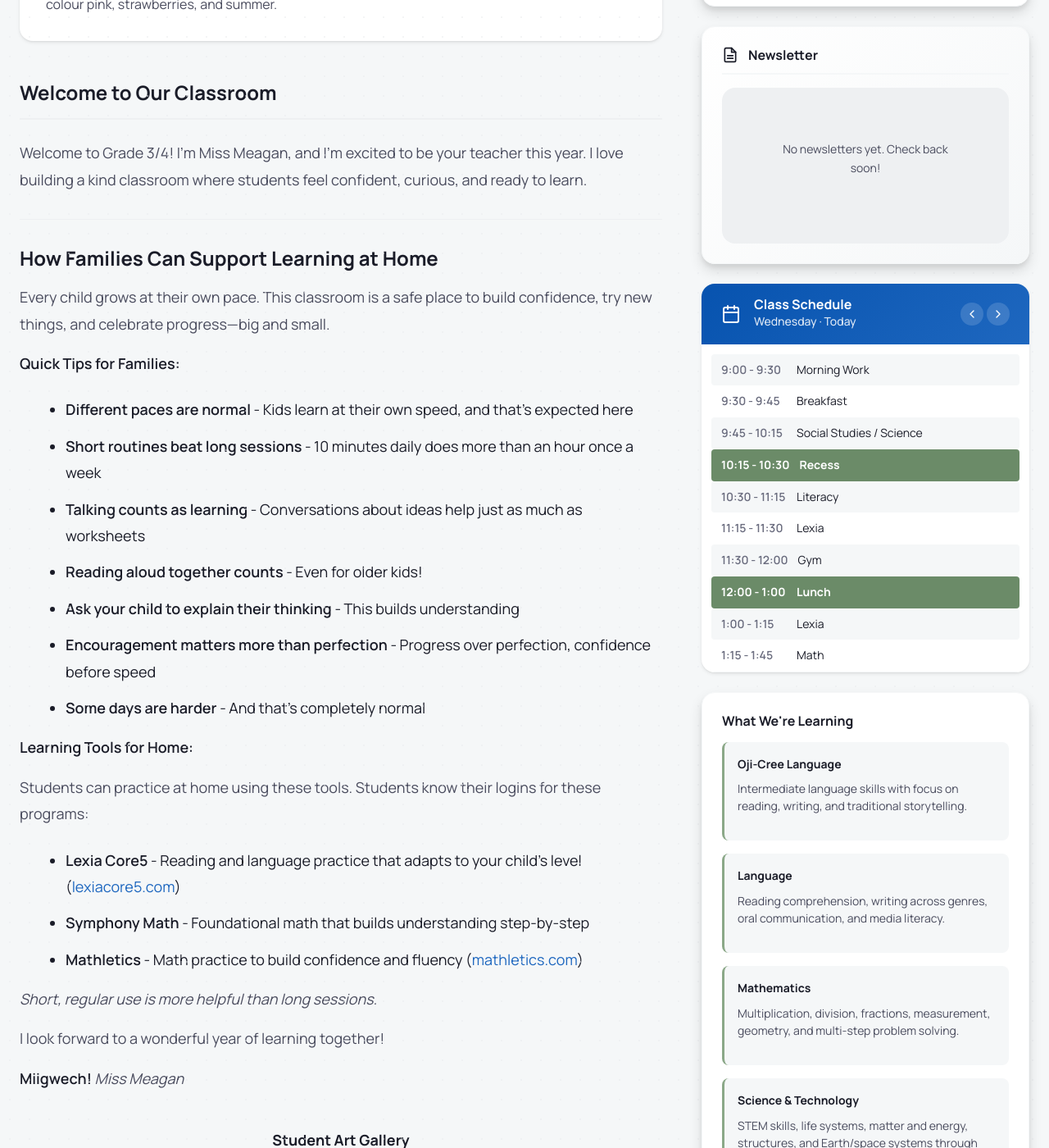
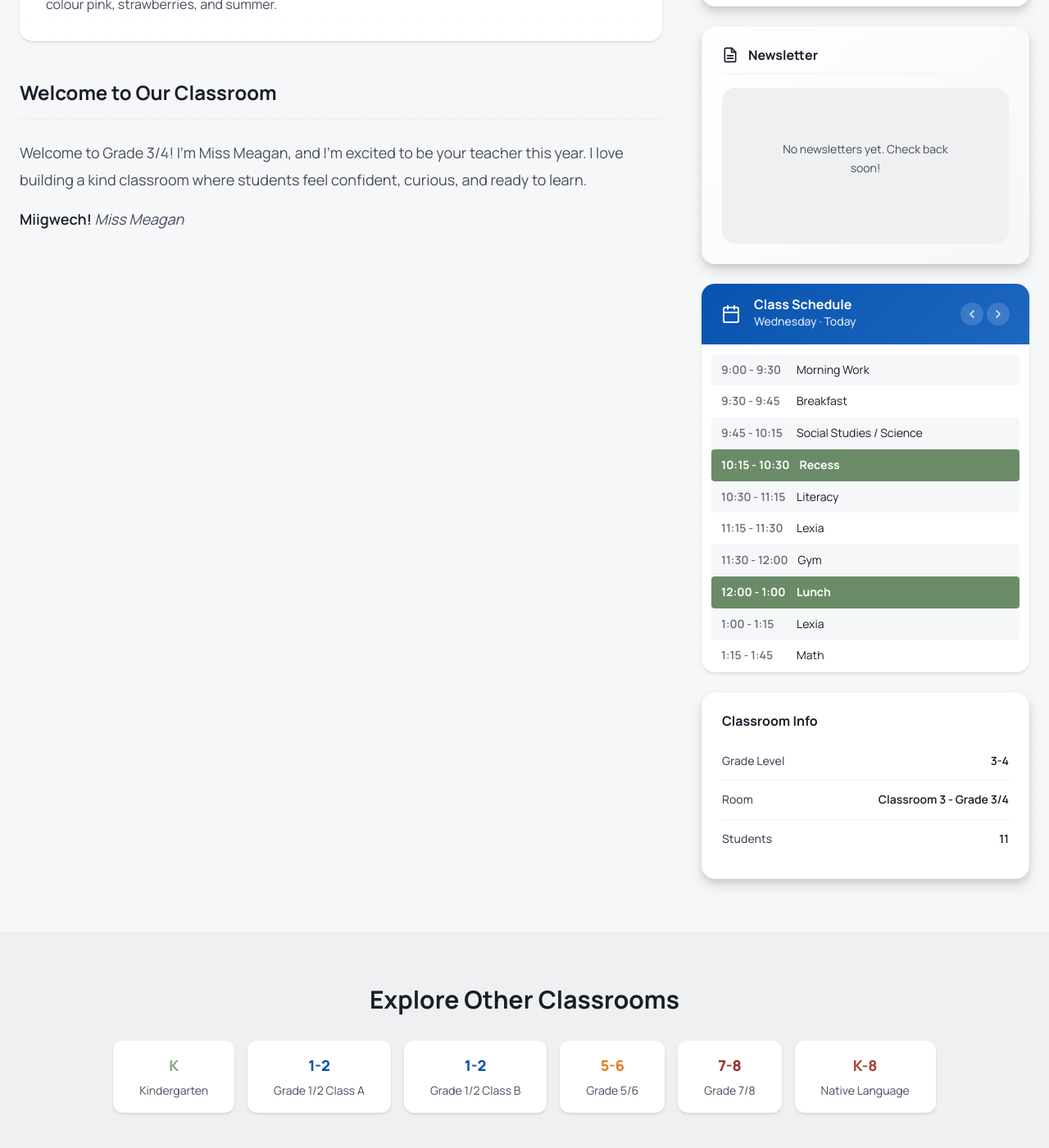
Before and after one commit to reckegabe58/HCMS, a Jekyll site: the page built from _classrooms/grade-3-4.md, in a window 1280 px wide and 1400 px high, scrolled down 669 px. Shown: the whole window at 82% size. Built offline with Jekyll 4.4.1, drawn with Linux system fonts in a browser that asks for light colours; some of the changed text lies outside the part shown.

Commit message:
Strip Grade 3/4 page down to only what Meagan actually sent
Remove the student art gallery (old artwork PDF, unrelated to her
submission), the generic subjects list, and the "How Families Can
Support Learning" section -- all leftover placeholder content from
before this year's rebuild, not sourced from Meagan's materials.

Page now shows only her welcome message, bio, schedule, email, and
newsletter.

Co-Authored-By: Claude Sonnet 5 <noreply@anthropic.com>

```diff
--- a/_classrooms/grade-3-4.md
+++ b/_classrooms/grade-3-4.md
@@ -13,8 +13,6 @@ hero_image: /assets/images/classrooms/grade-3-4/hero-banner.jpg
 newsletter_folder: grade-3-4
 show_daily_schedule: true
 show_photo_gallery: false
-art_pdf: /assets/images/classrooms/grade-3-4/class-art.pdf
-art_student_names: "MJ,Brody,Jenelle,,Harry,Leah,Jaze,Gabby,Conner,Leah,,Cytheria"
 teacher_photos:
   - name: Meagan Washburn
     bio:
@@ -22,31 +20,6 @@ teacher_photos:
 teacher_emails:
   - name: Meagan Washburn
     email: meagan.washburn@martenfalls.com
-subjects:
-  - name: Oji-Cree Language
-    description: Intermediate language skills with focus on reading, writing, and traditional storytelling.
-    icon: message
-  - name: Language
-    description: Reading comprehension, writing across genres, oral communication, and media literacy.
-    icon: book
-  - name: Mathematics
-    description: Multiplication, division, fractions, measurement, geometry, and multi-step problem solving.
-    icon: calculator
-  - name: Science & Technology
-    description: STEM skills, life systems, matter and energy, structures, and Earth/space systems through hands-on inquiry.
-    icon: flask
-  - name: Social Studies
-    description: Communities in Canada, First Nations history, and People and Environments studies.
-    icon: globe
-  - name: Health & Physical Education
-    description: Physical literacy, mental health and well-being, healthy relationships, and active living.
-    icon: heart
-  - name: The Arts
-    description: Visual arts, music, drama, and dance with connections to Oji-Cree cultural expression.
-    icon: palette
-  - name: Land-Based Learning
-    description: Traditional skills including trapping basics, plant identification, and seasonal activities.
-    icon: tree
 schedule:
   monday:
     - time: "9:00 - 9:30"
@@ -217,29 +190,5 @@ schedule:
 
 Welcome to Grade 3/4! I'm Miss Meagan, and I'm excited to be your teacher this year. I love building a kind classroom where students feel confident, curious, and ready to learn.
 
-## How Families Can Support Learning at Home
-
-Every child grows at their own pace. This classroom is a safe place to build confidence, try new things, and celebrate progress—big and small.
-
-**Quick Tips for Families:**
-- **Different paces are normal** - Kids learn at their own speed, and that's expected here
-- **Short routines beat long sessions** - 10 minutes daily does more than an hour once a week
-- **Talking counts as learning** - Conversations about ideas help just as much as worksheets
-- **Reading aloud together counts** - Even for older kids!
-- **Ask your child to explain their thinking** - This builds understanding
-- **Encouragement matters more than perfection** - Progress over perfection, confidence before speed
-- **Some days are harder** - And that's completely normal
-
-**Learning Tools for Home:**
-
-Students can practice at home using these tools. Students know their logins for these programs:
-- **Lexia Core5** - Reading and language practice that adapts to your child's level ([lexiacore5.com](https://www.lexiacore5.com/))
-- **Symphony Math** - Foundational math that builds understanding step-by-step
-- **Mathletics** - Math practice to build confidence and fluency ([mathletics.com](https://sign-in.mathletics.com/))
-
-*Short, regular use is more helpful than long sessions.*
-
-I look forward to a wonderful year of learning together!
-
 **Miigwech!**
 *Miss Meagan*
```
